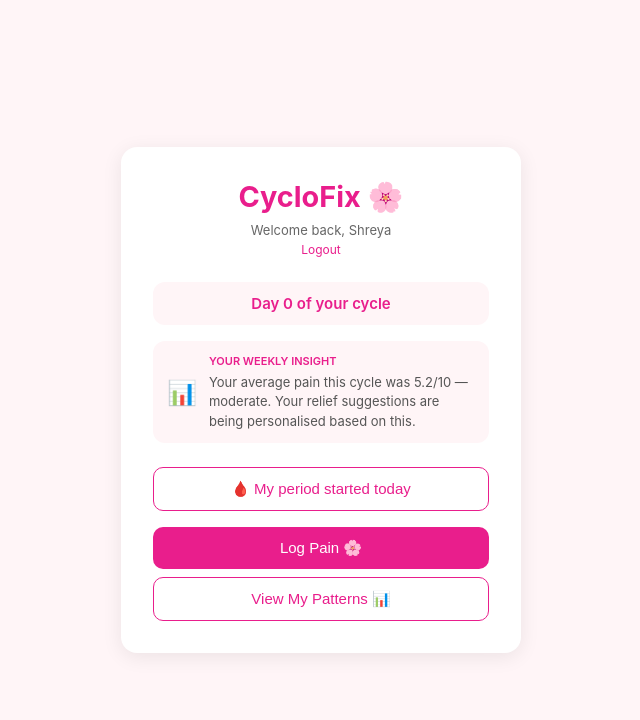
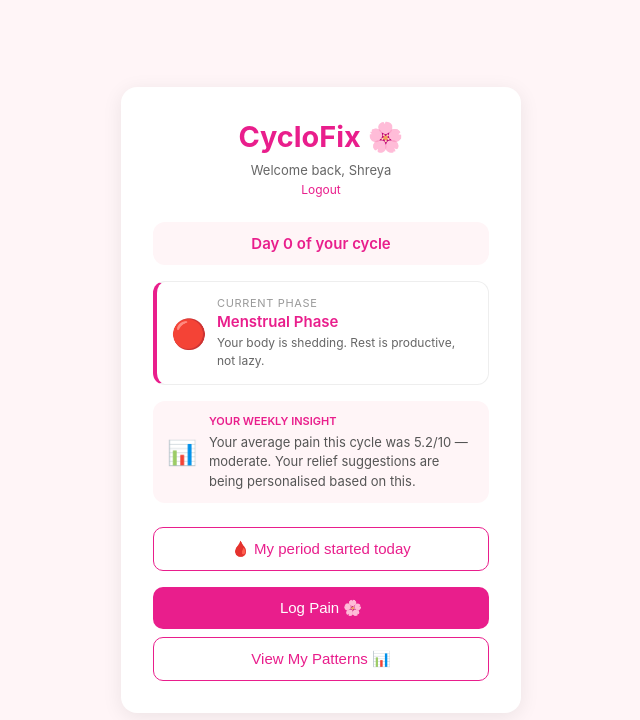
Before and after one commit to shreyastar927-afk/Cyclofix, a Flask app: page / in a window 1280 px wide. Shown: the top 720 px of the page, without its empty margins (319-959 px from the left). Run offline with Flask 3, Linux system fonts and the light colour scheme; a user stored in the database is signed in; data comes from the database, SQL or seed files in the repository.

Commit message:
Add cycle phase card to home screen

```diff
--- a/app.py
+++ b/app.py
@@ -82,7 +82,35 @@ def generate_weekly_insight(user_id):
         'text': "Keep logging your pain to unlock personalised weekly insights 🌸",
         'emoji': '📊'
     }
-
+def get_cycle_phase(cycle_day, cycle_length=28):
+    if cycle_day <= 5:
+        return {
+            'phase': 'Menstrual',
+            'emoji': '🔴',
+            'description': 'Your body is shedding. Rest is productive, not lazy.',
+            'color': '#e91e8c'
+        }
+    elif cycle_day <= 13:
+        return {
+            'phase': 'Follicular',
+            'emoji': '🌱',
+            'description': 'Energy is rising. Good time to take on new things.',
+            'color': '#4CAF50'
+        }
+    elif cycle_day == 14:
+        return {
+            'phase': 'Ovulation',
+            'emoji': '⭐',
+            'description': 'Peak energy day. You might feel unusually social and sharp.',
+            'color': '#FF9800'
+        }
+    else:
+        return {
+            'phase': 'Luteal',
+            'emoji': '🌙',
+            'description': 'Energy slowing down. Your body is preparing. Be gentle with yourself.',
+            'color': '#9C27B0'
+        }
 app = Flask(__name__)
 app.config['SECRET_KEY'] = 'cyclofix-secret-key'
 app.config['SQLALCHEMY_DATABASE_URI'] = 'sqlite:///cyclofix.db'
@@ -110,7 +138,8 @@ def home():
     else:
         current_day = 1
     insight = generate_weekly_insight(current_user.id)
-    return render_template('base.html', user=current_user, current_day=current_day, insight=insight)
+    phase = get_cycle_phase(current_day, current_user.cycle_length)
+    return render_template('base.html', user=current_user, current_day=current_day, insight=insight, phase=phase)
 
 @app.route('/signup', methods=['GET', 'POST'])
 def signup():
--- a/static/style.css
+++ b/static/style.css
@@ -348,3 +348,9 @@ input[type="range"] {
     color: #888;
     margin-top: 4px;
 }
+.phase-card {
+    background: white;
+    border-radius: 12px;
+    padding: 14px;
+    border: 1.5px solid #eee;
+}
--- a/templates/base.html
+++ b/templates/base.html
@@ -27,6 +27,16 @@
         </div>
         {% endif %}
     </div>
+    <div class="phase-card" style="border-left: 4px solid {{ phase.color }}; margin-bottom:1rem">
+    <div style="display:flex;align-items:center;gap:10px">
+        <span style="font-size:1.8rem">{{ phase.emoji }}</span>
+        <div style="text-align:left">
+            <div style="font-size:11px;color:#999;text-transform:uppercase;letter-spacing:0.06em;margin-bottom:2px">Current Phase</div>
+            <div style="font-size:15px;font-weight:600;color:{{ phase.color }}">{{ phase.phase }} Phase</div>
+            <div style="font-size:12px;color:#666;margin-top:3px;line-height:1.5">{{ phase.description }}</div>
+        </div>
+    </div>
+</div>
     <div class="insight-card" style="margin-bottom:1rem">
     <div class="insight-emoji">{{ insight.emoji }}</div>
     <div class="insight-text">
```
